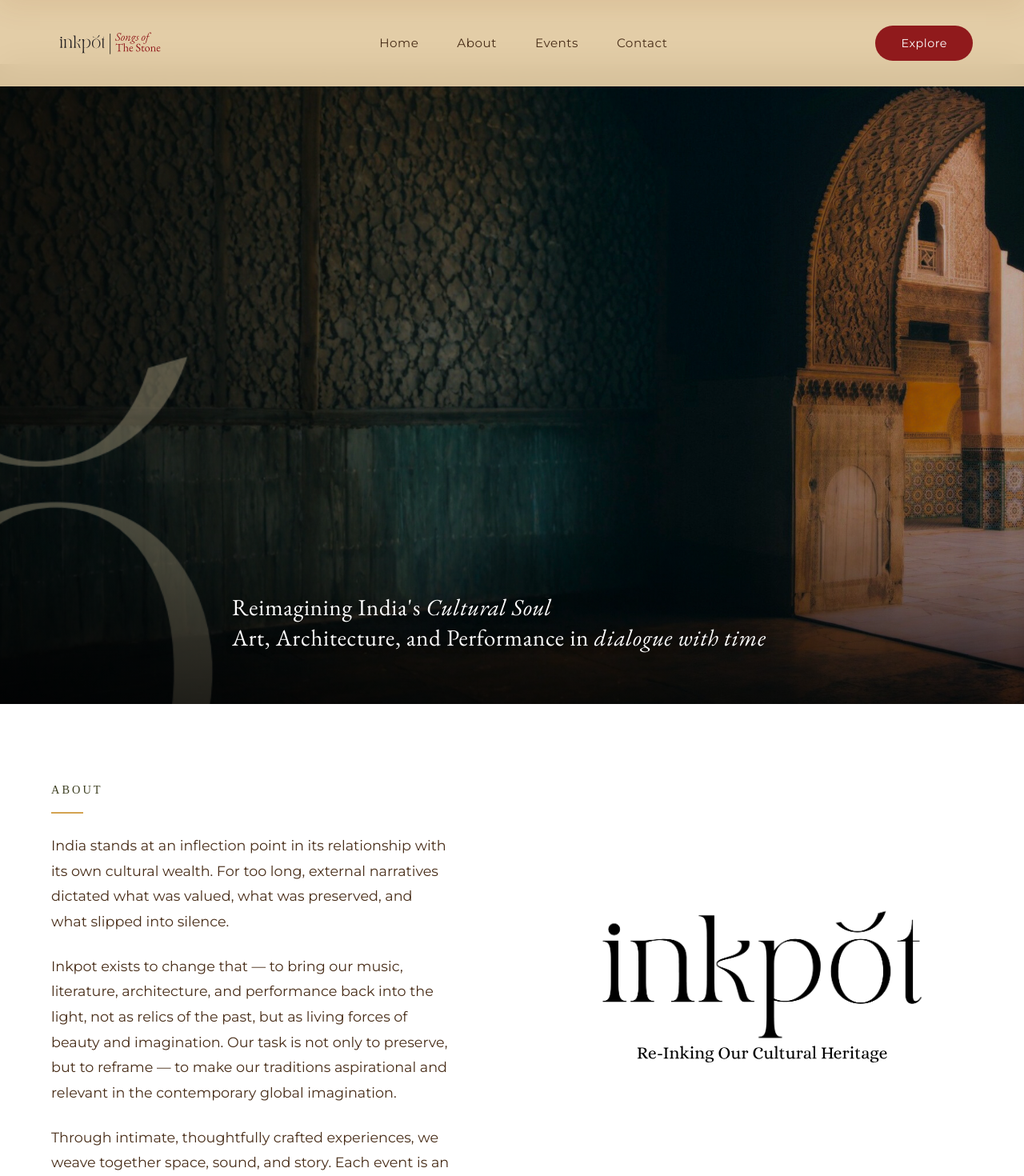
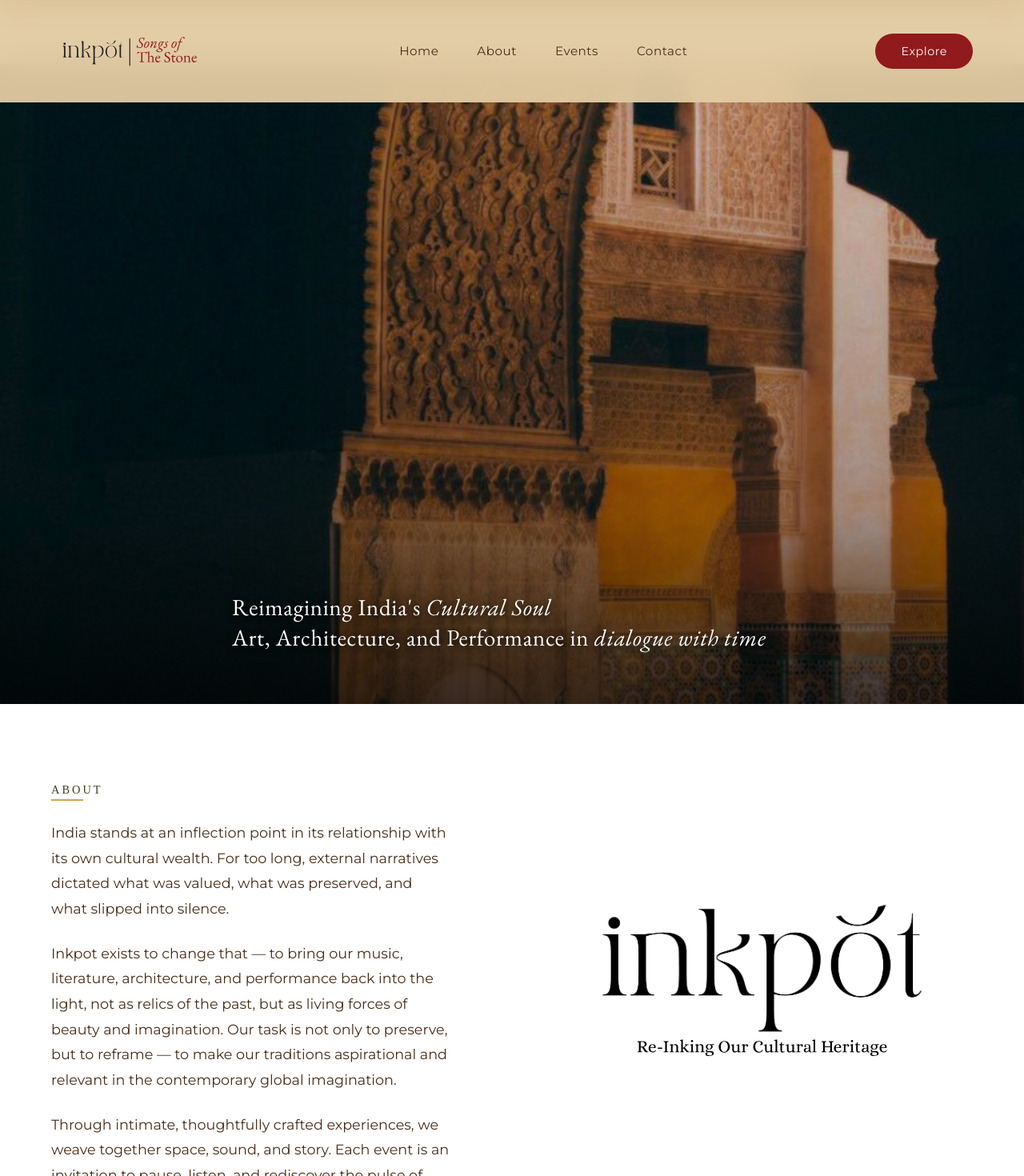
Before and after one commit to Tiger-Logistics-India-Ltd/Songs_of_the_Stone, a React (Vite) app: page / in a window 1280 px wide. Shown: the top 1470 px of the page at 80% size. Built offline with nearby package versions, Linux system fonts and the light colour scheme; no server answers; a web font is replaced by a local one.

Commit message:
header logo size increase

```diff
--- a/src/App.css
+++ b/src/App.css
@@ -274,7 +274,7 @@
 }
 
 .logo-img {
-  height: 60px; /* Increased by 1.5x from 40px */
+  height: 80px; /* Increased by 1.5x from 40px */
   width: auto;
   object-fit: contain;
 }
@@ -1098,7 +1098,7 @@
   width: 40px;
   height: 2px;
   background: var(--primary-mustard);
-  margin: 1rem 0;
+  margin: 0;
 }
 
 .event-title {
```
Also changed, not shown: public/Images/desktop/new_footer.svg.
